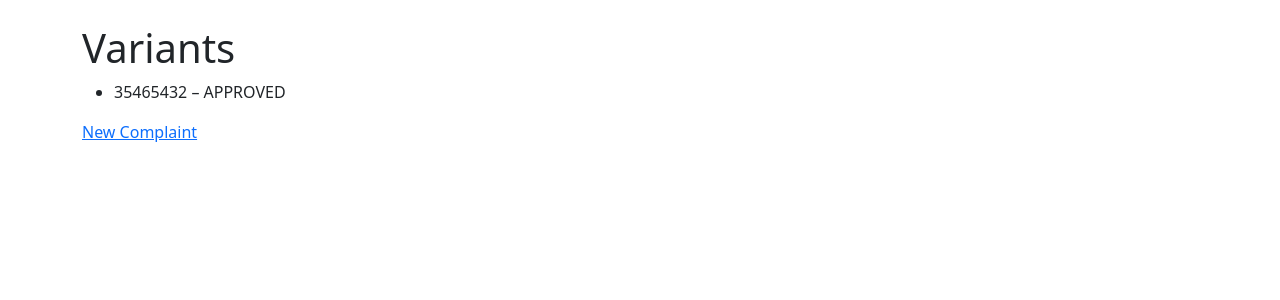
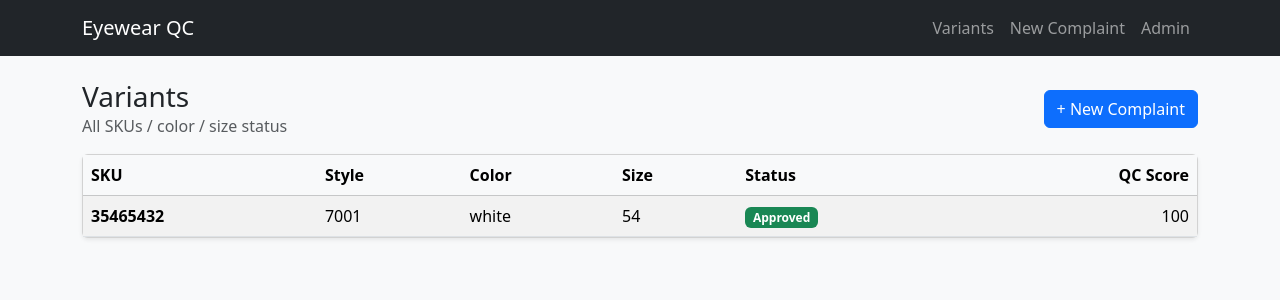
Before and after one commit to joseph8079/eyewear-qc, a Django app: page / in a window 1280 px wide. Shown: the top 300 px of the page. Run offline with Django 5.2, Linux system fonts and the light colour scheme; data comes from the database, SQL or seed files in the repository.

Commit message:
Front End

```diff
--- a/templates/qc/base.html
+++ b/templates/qc/base.html
@@ -1,10 +1,37 @@
-<!DOCTYPE html>
-<html>
+<!doctype html>
+<html lang="en">
 <head>
+  <meta charset="utf-8">
+  <meta name="viewport" content="width=device-width, initial-scale=1">
   <title>Eyewear QC</title>
+
+  <!-- Bootstrap 5 -->
   <link href="https://cdn.jsdelivr.net/npm/bootstrap@5.3.3/dist/css/bootstrap.min.css" rel="stylesheet">
 </head>
-<body class="container py-4">
+<body class="bg-light">
+
+<nav class="navbar navbar-expand-lg navbar-dark bg-dark">
+  <div class="container">
+    <a class="navbar-brand" href="/">Eyewear QC</a>
+    <div class="navbar-nav">
+      <a class="nav-link" href="/">Variants</a>
+      <a class="nav-link" href="/complaints/new/">New Complaint</a>
+      <a class="nav-link" href="/admin/">Admin</a>
+    </div>
+  </div>
+</nav>
+
+<main class="container py-4">
+
+  {% if messages %}
+    {% for message in messages %}
+      <div class="alert alert-{{ message.tags }} mb-3">{{ message }}</div>
+    {% endfor %}
+  {% endif %}
+
   {% block content %}{% endblock %}
+</main>
+
+<script src="https://cdn.jsdelivr.net/npm/bootstrap@5.3.3/dist/js/bootstrap.bundle.min.js"></script>
 </body>
 </html>
--- a/templates/qc/variant_list.html
+++ b/templates/qc/variant_list.html
@@ -1,15 +1,59 @@
 {% extends "qc/base.html" %}
+{% block content %}
 
-{% block content %}
-<h1>Variants</h1>
+<div class="d-flex justify-content-between align-items-center mb-3">
+  <div>
+    <h1 class="h3 mb-0">Variants</h1>
+    <div class="text-muted">All SKUs / color / size status</div>
+  </div>
+  <a class="btn btn-primary" href="/complaints/new/">+ New Complaint</a>
+</div>
 
-<ul>
-  {% for v in variants %}
-    <li>{{ v.sku }} – {{ v.status }}</li>
-  {% empty %}
-    <li>No variants yet</li>
-  {% endfor %}
-</ul>
+<div class="card shadow-sm">
+  <div class="card-body p-0">
+    <div class="table-responsive">
+      <table class="table table-striped table-hover mb-0 align-middle">
+        <thead class="table-light">
+          <tr>
+            <th>SKU</th>
+            <th>Style</th>
+            <th>Color</th>
+            <th>Size</th>
+            <th>Status</th>
+            <th class="text-end">QC Score</th>
+          </tr>
+        </thead>
+        <tbody>
+          {% for v in variants %}
+            <tr>
+              <td class="fw-semibold">{{ v.sku }}</td>
+              <td>{{ v.style.style_code }}</td>
+              <td>{{ v.color }}</td>
+              <td>{{ v.size }}</td>
+              <td>
+                {% if v.status == "APPROVED" %}
+                  <span class="badge text-bg-success">Approved</span>
+                {% elif v.status == "WATCH" %}
+                  <span class="badge text-bg-warning">Watch</span>
+                {% elif v.status == "HOLD" %}
+                  <span class="badge text-bg-danger">Hold</span>
+                {% else %}
+                  <span class="badge text-bg-secondary">Pulled</span>
+                {% endif %}
+              </td>
+              <td class="text-end">{{ v.qc_score_cached }}</td>
+            </tr>
+          {% empty %}
+            <tr>
+              <td colspan="6" class="text-center text-muted py-5">
+                No variants yet. Add a FrameStyle + FrameVariant in Admin.
+              </td>
+            </tr>
+          {% endfor %}
+        </tbody>
+      </table>
+    </div>
+  </div>
+</div>
 
-<a href="/complaints/new/">New Complaint</a>
 {% endblock %}
```
Also changed, not shown: templates/qc/complaint_create.html (+51 -7 lines).
